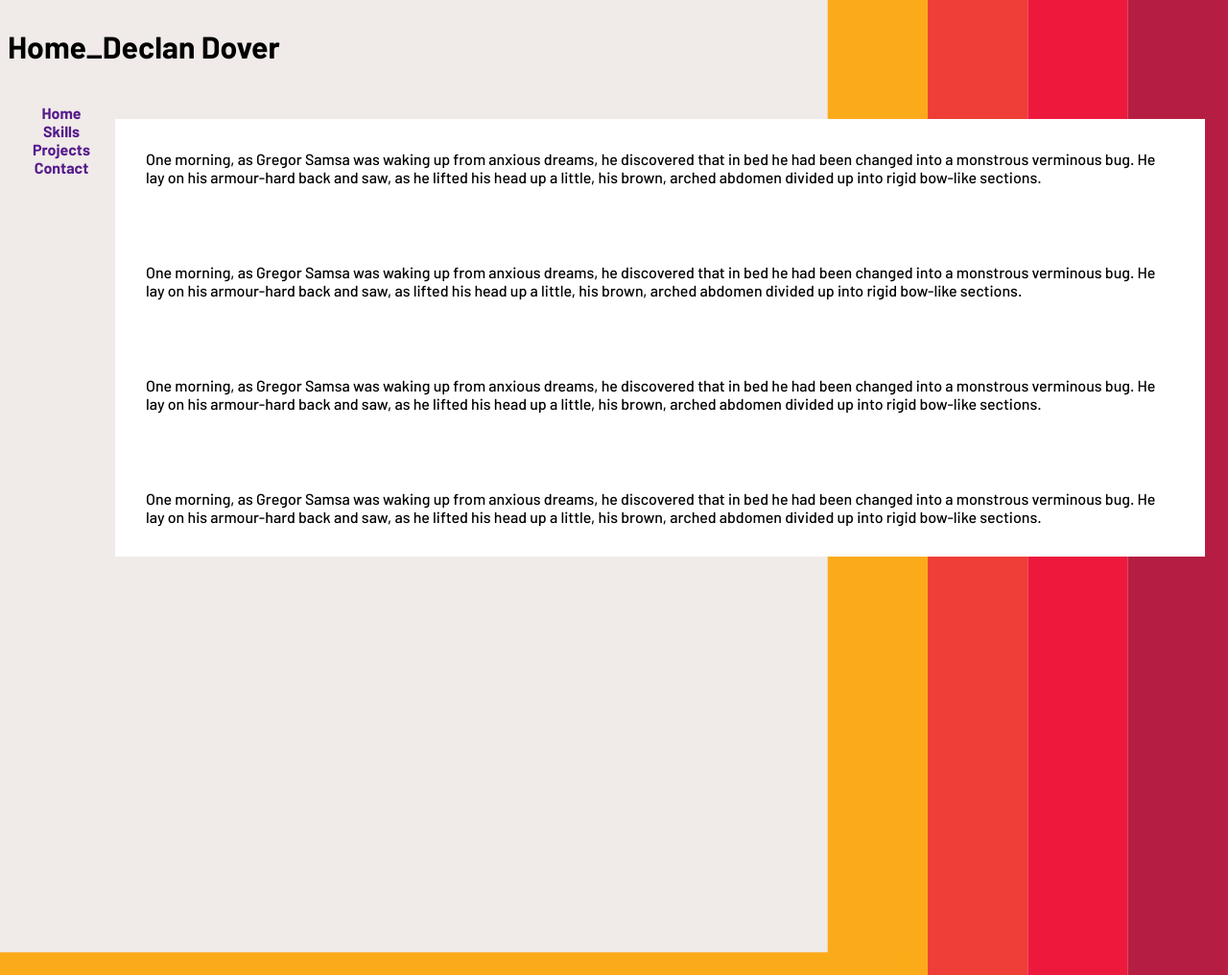
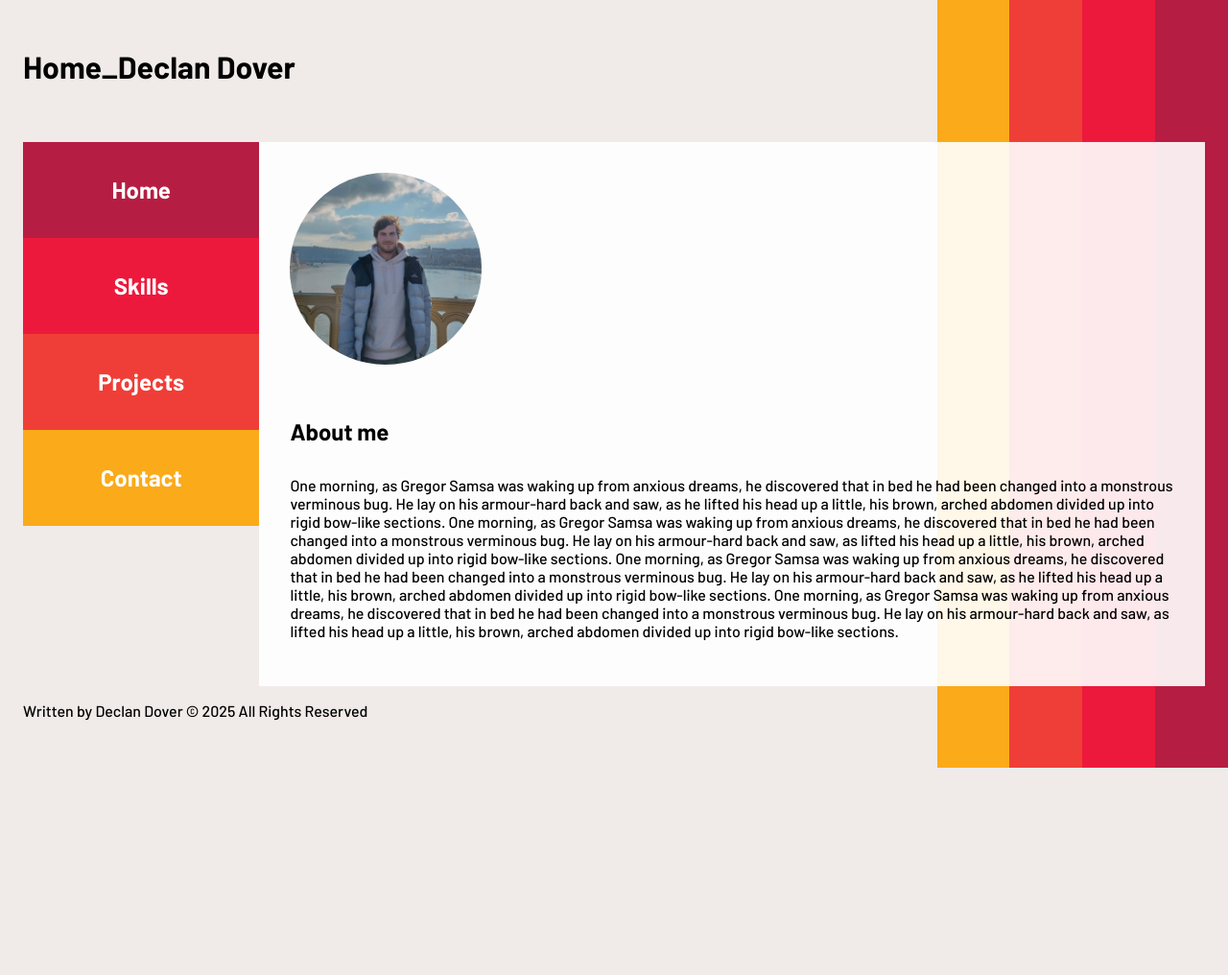
Before and after one commit to DWDDover/WEB504-Assessment-1, a website: page components/home/home.html in a window 1280 px wide. Shown: the whole page at 96% size. After the commit the page ends 800 px from the top, so only its background shows below. Drawn offline with Linux system fonts and the light colour scheme.

Commit message:
home page html and CSS

```diff
--- a/components/home/home.css
+++ b/components/home/home.css
@@ -1,83 +1,130 @@
 body {
-    background-image: url('../../assets/images/background-images/home-page-bg.svg');
+    background-image: url('../../assets/images/background-images/skills-page-bg.svg');
     background-repeat: no-repeat;
-    background-size: 250%;
-    background-position: right top;
+    background-position: top right;
     background-color: #F0EBE9;
     font-family: "Barlow", sans-serif;
     font-weight: 700;
     font-style: normal;
 }
 
+a {
+    text-decoration: none;
+}
+
+.home-nav-bar a:visited {
+    color: white;
+}
+
 .home-container {
     display: grid;
-    grid-template-rows: 100px 400px 400px 100px;
-    grid-template-columns: 7rem 14fr 1rem;
+    grid-template-rows: 140px 1fr 1fr 1rem;
+    grid-template-columns: 1rem 1fr 4fr 1rem;
     grid-template-areas:
-    'header header header'
-    'aside main .'
-    '. main .'
-    '. . .';
+    '. header header .'
+    '. aside main .'
+    '. aside main .'
+    '. footer footer .';
 }
 
 .home-header {
     grid-area: header;
+    line-height: 80px;
 }
 
-.about {
-    font-family: "Barlow", sans-serif;
-    font-weight: 500;
-    font-style: normal;
-}
-
-p {
-    padding: 2rem;
+.profile-img {
+    grid-area: img;
+    max-height: 200px;
+    border-radius: 80%;
 }
 
 .home-nav-bar {
     grid-area: aside;
+    background-color: #F0EBE9;
 }
 
-.home-textbox {
-    grid-area: main;
-    background-color: white;
+.text-area {
+    display: grid;
+    grid-template-columns: 1fr;
+    grid-template-rows: 250px 50px 1fr;
+    grid-template-areas:
+    'img'
+    'title'
+    'contents';
 }
 
-/* .home-footer {
+.about-me {
+    line-height: 0px;
+    grid-area: title;
+}
+
+.content {
+    grid-area: contents;
+}
+
+.text-area {
+    grid-area: main;
+    font-family: "Barlow", sans-serif;
+    font-weight: 500;
+    font-style: normal;
+    background-color: rgb(255,255,255,0.9);
+    min-width: 50%;
+    padding: 2rem;
+}
+
+.home-footer {
     grid-area: footer;
-    color: white;
-    background-color: black;
-    padding: none;
-    margin: none;
-} */
-
-a {
-    text-decoration: none;
+    font-weight: 500;
+    position: static;
+    bottom: 0;
+    margin-top: auto;
 }
 
 .nav-container {
+    top: 140px;
+    align-self: end;
+    position: sticky;
     text-align: center;
-    grid-template-rows: 1fr 1fr 1fr 1fr;
+    font-size: 18pt;
+    display: grid;
+    grid-template-rows: 100px 100px 100px 100px;
     grid-template-columns: 1fr;
     grid-template-areas:
     'home'
     'skills'
     'projects'
     'contact';
+    color: white;
+}
+
+.nav-container a {
+    justify-content: center;
+    vertical-align: middle;
+    margin: 5px;
+    line-height: 100px;
+}
+
+.nav-container div:hover {
+    background-color: black;
+    color: white;
 }
 
 .homebutton {
     grid-area: home;
+    background-color: #B51E42;
 }
 
 .skillsbutton {
     grid-area: skills;
+    background-color: #ED193D;
 }
 
 .projectsbutton {
     grid-area: projects;
+    background-color: #EF3E37;
 }
 
 .contactbutton {
     grid-area: contact;
+    background-color: #FBAA19;
 }
--- a/components/home/home.html
+++ b/components/home/home.html
@@ -18,8 +18,7 @@
         <header class="home-header">
             <h1>Home_Declan Dover</h1>
         </header>
-
-        <div class="home-nav-bar">
+        <nav class="home-nav-bar">
                 <div class="nav-container">
                     <div class="homebutton">
                         <a href="">
@@ -42,43 +41,40 @@
                         </a>
                     </div>
                 </div>
-        </div>
-
-        <main class="about">
-            <div class="home-textbox">
+            </nav>
+        <main class="text-area">
+            <h2 class="about-me">About me</h2>
+            <img src="../../assets/images/about-images/about-photo.jpeg" alt="Photo of Declan Dover" class="profile-img">
+            <div class="content">
                 <p>
                     One morning, as Gregor Samsa was waking up from anxious dreams,
                      he discovered that in bed he had been changed into a monstrous
                      verminous bug. He lay on his armour-hard back and saw, as he
                       lifted his head up a little, his brown, arched abdomen divided
                       up into rigid bow-like sections.
-                </p>
-                <p>
+                    One morning, as Gregor Samsa was waking up from anxious dreams,
+                     he discovered that in bed he had been changed into a monstrous
+                      verminous bug. He lay on his armour-hard back and saw, as
+                       lifted his head up a little, his brown, arched abdomen divided
+                        up into rigid bow-like sections.
+                        One morning, as Gregor Samsa was waking up from anxious dreams,
+                     he discovered that in bed he had been changed into a monstrous
+                     verminous bug. He lay on his armour-hard back and saw, as he
+                      lifted his head up a little, his brown, arched abdomen divided
+                      up into rigid bow-like sections.
                     One morning, as Gregor Samsa was waking up from anxious dreams,
                      he discovered that in bed he had been changed into a monstrous
                       verminous bug. He lay on his armour-hard back and saw, as
                        lifted his head up a little, his brown, arched abdomen divided
                         up into rigid bow-like sections.
                 </p>
-                <p>
-                    One morning, as Gregor Samsa was waking up from anxious dreams,
-                     he discovered that in bed he had been changed into a monstrous
-                      verminous bug. He lay on his armour-hard back and saw, as he
-                       lifted his head up a little, his brown, arched abdomen divided
-                        up into rigid bow-like sections.
-                </p>
-                <p>
-                    One morning, as Gregor Samsa was waking up from anxious dreams,
-                     he discovered that in bed he had been changed into a monstrous
-                      verminous bug. He lay on his armour-hard back and saw, as he
-                       lifted his head up a little, his brown, arched abdomen divided
-                        up into rigid bow-like sections.
-                </p>
             </div>
         </main>
-        <!-- <footer class="home-footer">
-            Footer
-        </footer> -->
+        <footer class="home-footer">
+            <p>
+                Written by Declan Dover &copy; 2025 All Rights Reserved
+            </p>
+        </footer>
     </div>
 </body>
 </html>
```
Also changed, not shown: assets/images/about-images/about-photo.jpeg (added), assets/images/background-images/bg.svg (added).
